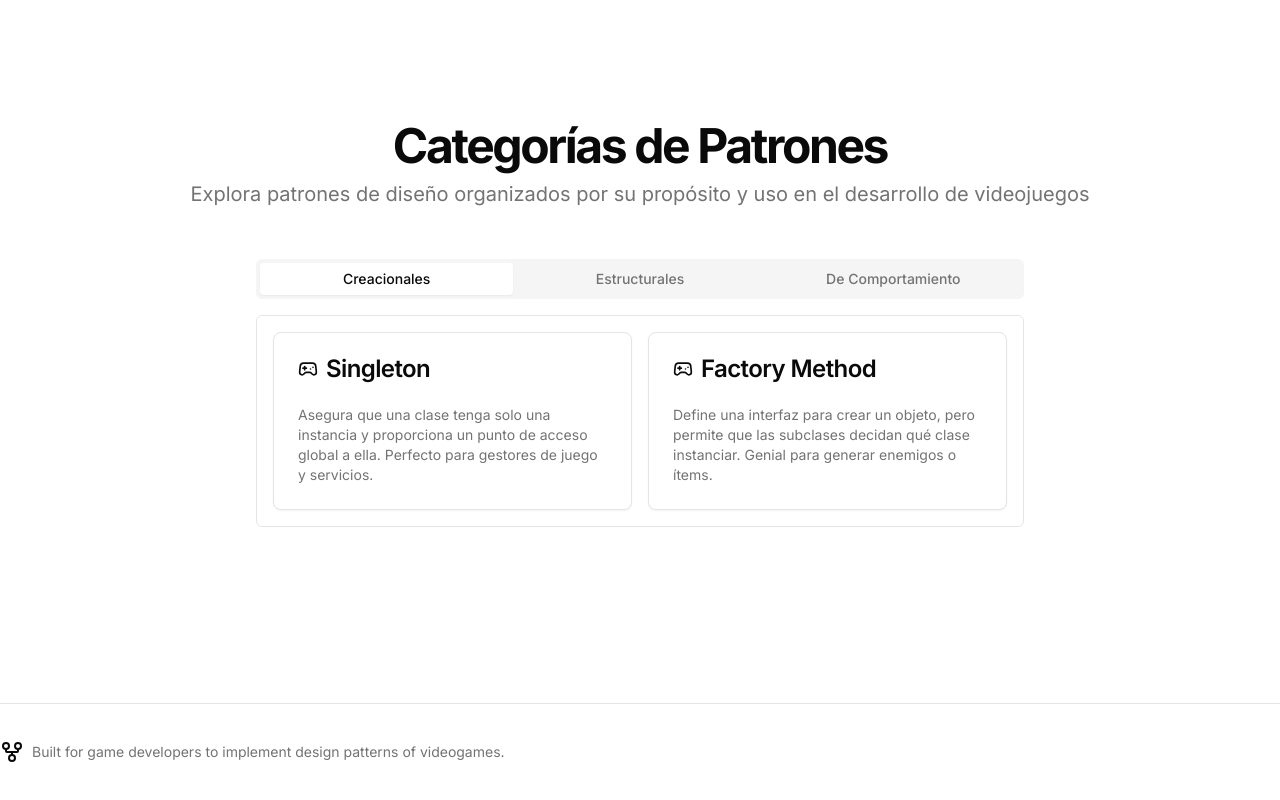
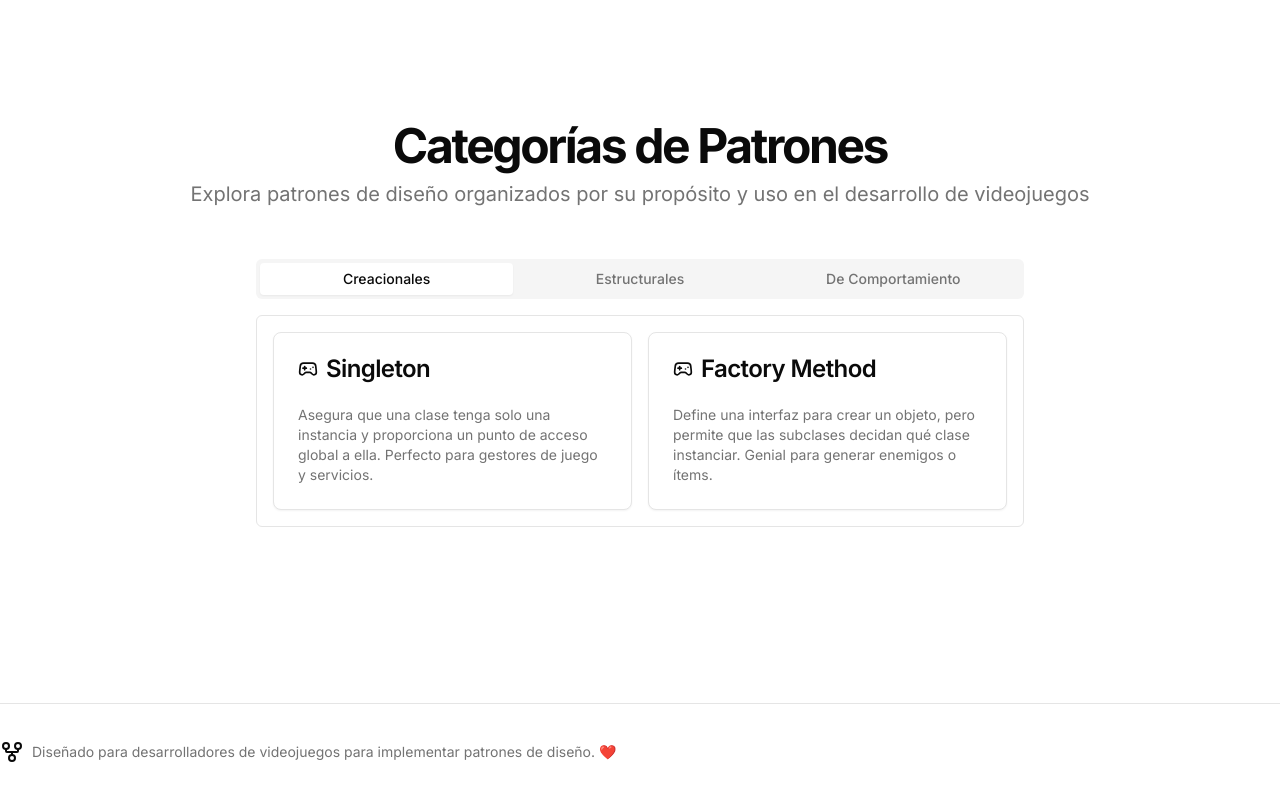
Before and after one commit to agusstingalvan/design-patterns-platform, a Next.js app: page / in a window 1280 px wide. Shown: the part 1651-2451 px from the top of the page. Built offline with nearby package versions, Linux system fonts and the light colour scheme.

Commit message:
fix(ui): update text in SiteFooter component

```diff
--- a/components/site-footer.tsx
+++ b/components/site-footer.tsx
@@ -8,8 +8,8 @@ export function SiteFooter() {
         <div className="flex flex-col items-center gap-4 px-8 md:flex-row md:gap-2 md:px-0">
           <GitFork className="h-6 w-6" />
           <p className="text-center text-sm leading-loose text-muted-foreground md:text-left">
-            Built for game developers to implement design patterns of
-            videogames.
+            Diseñado para desarrolladores de videojuegos para implementar
+            patrones de diseño. ❤️
           </p>
         </div>
         {/* <div className="flex flex-col items-center gap-4 md:flex-row md:gap-6">
```
